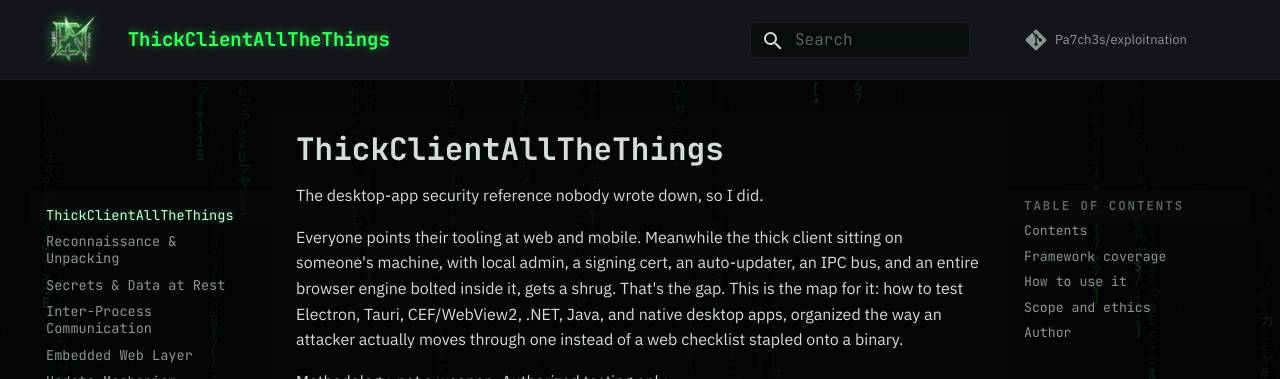
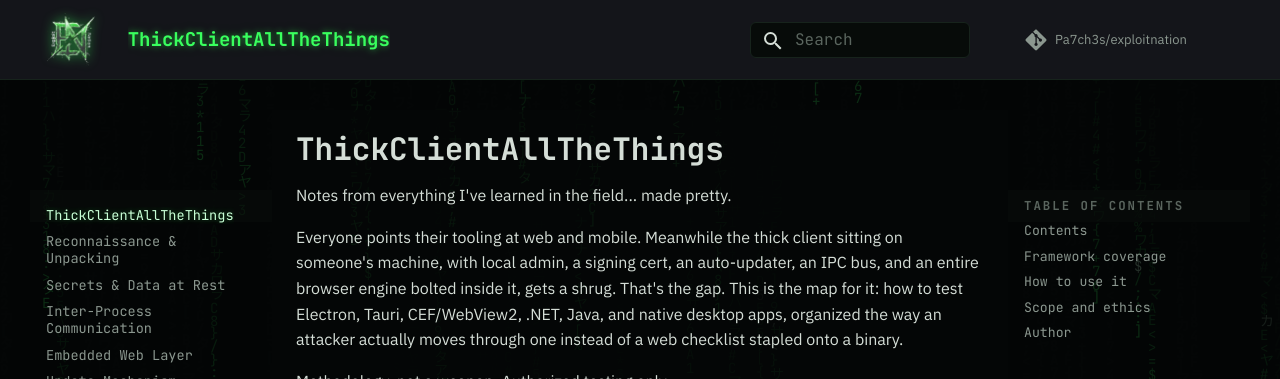
Before and after one commit to Pa7ch3s/ThickClientAllTheThings, an MkDocs documentation site: the page built from docs/index.md, in a window 1280 px wide and 900 px high. Shown: the top 379 px of the window. Built offline with MkDocs 1.6.1 and Material for MkDocs 9.7.7, drawn with Linux system fonts in a browser that asks for light colours; comment, search, counter and statistics services are not loaded.

Commit message:
copy: describe the page as field notes, made pretty

```diff
--- a/docs/index.md
+++ b/docs/index.md
@@ -1,6 +1,6 @@
 # ThickClientAllTheThings
 
-The desktop-app security reference nobody wrote down, so I did.
+Notes from everything I've learned in the field... made pretty.
 
 Everyone points their tooling at web and mobile. Meanwhile the thick client sitting on someone's
 machine, with local admin, a signing cert, an auto-updater, an IPC bus, and an entire browser engine
```
Also changed, not shown: README.md (+1 -1 lines).
